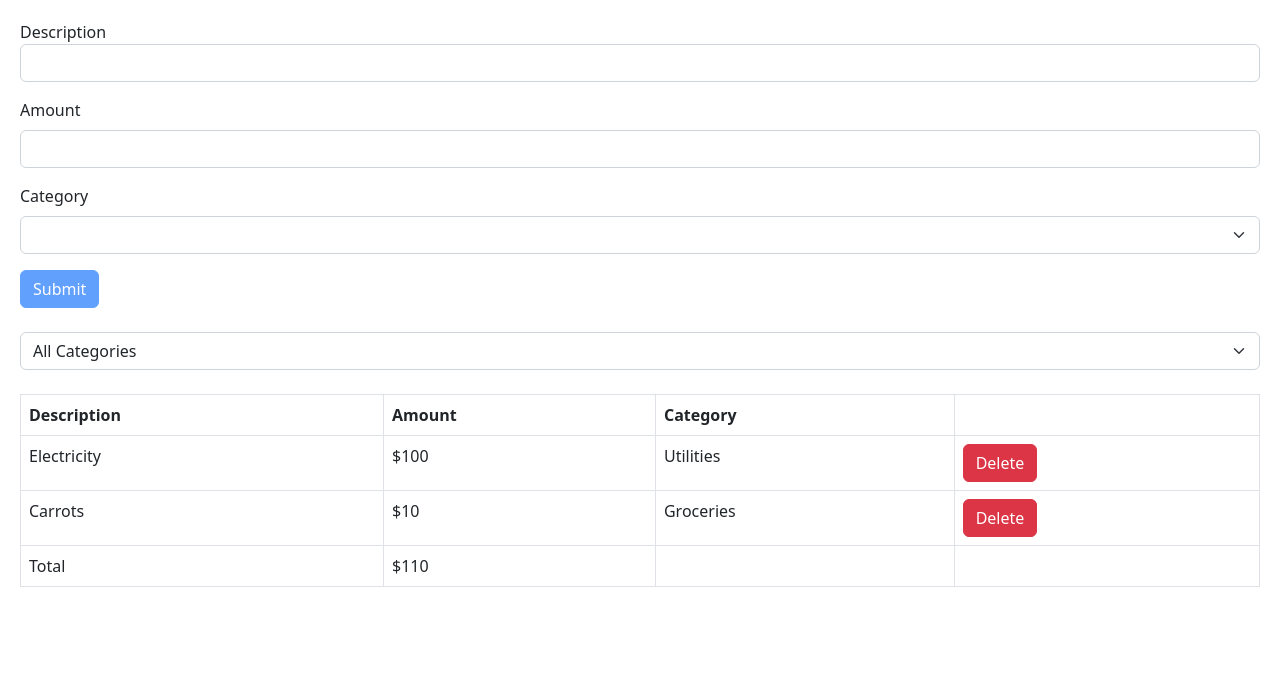
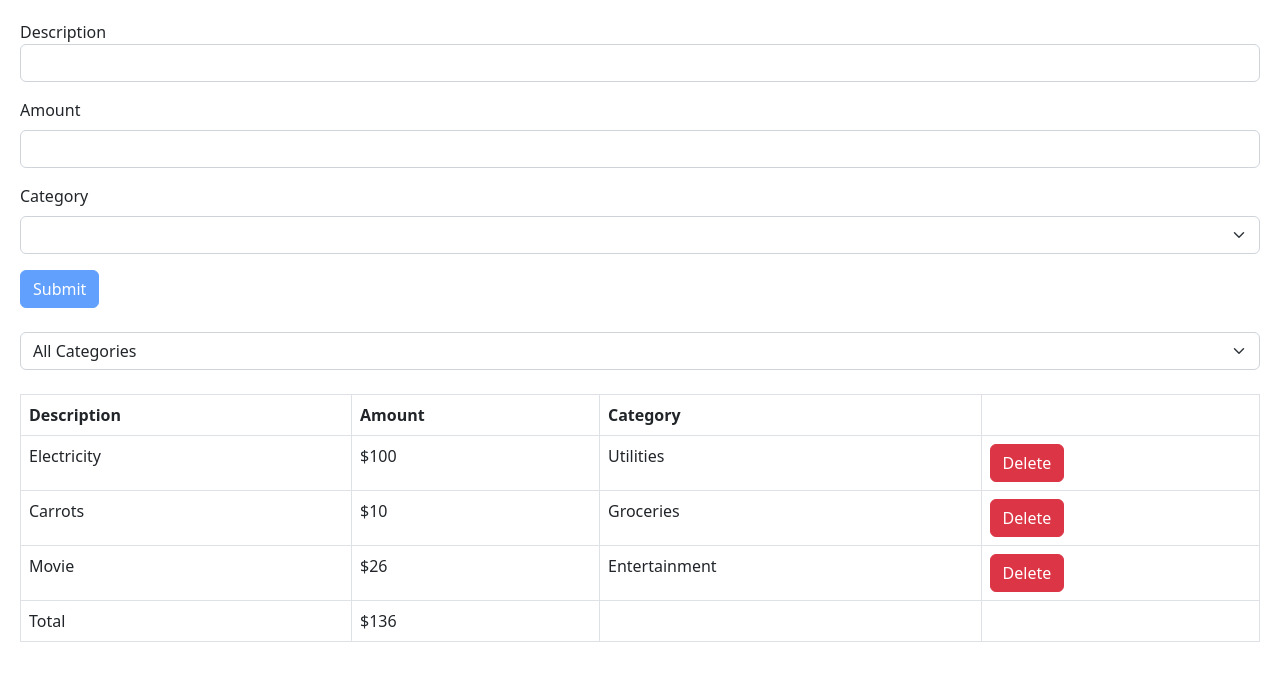
Before and after one commit to mayankgupta804/react-app, a React (Vite) app: page / in a window 1280 px wide. Shown: the top 680 px of the page. Built offline with nearby package versions, Linux system fonts and the light colour scheme.

Commit message:
Implement expense tracker E2E

```diff
--- a/package.json
+++ b/package.json
@@ -12,6 +12,7 @@
   "dependencies": {
     "@hookform/resolvers": "^2.9.11",
     "bootstrap": "^5.2.3",
+    "nanoid": "^5.0.9",
     "react": "^18.2.0",
     "react-dom": "^18.2.0",
     "react-hook-form": "7.43",
--- a/src/App.tsx
+++ b/src/App.tsx
@@ -3,45 +3,47 @@ import ExpenseFilter from "./components/expenseTracker/Filter";
 import ExpenseList from "./components/expenseTracker/List";
 import ExpenseForm from "./components/expenseTracker/Form";
 import { FieldValues } from "react-hook-form";
+import Item from "./types/Item";
 
 function App() {
   const originalItems = [
     { "description": "Electricity", "amount": 100, "category": "Utilities" },
-    { "description": "Carrots", "amount": 10, "category": "Groceries" }
+    { "description": "Carrots", "amount": 10, "category": "Groceries" },
+    { "description": "Movie", "amount": 26, "category": "Entertainment" }
   ];
 
-  const [items, setItems] = useState([...originalItems])
+  const categories = originalItems.map(item => item.category);
 
-  interface Item {
-    description: string;
-    amount: number;
-    category: string;
-  }
+  const [items, setItems] = useState([...originalItems]);
+  const [filteredItems, setFilteredItems] = useState([...originalItems])
 
   const handleSelect = (category: string) => {
     if (category === "All Categories") {
-      setItems(originalItems);
+      setFilteredItems(items);
       return;
     }
-    setItems(originalItems.filter(item => item.category === category));
+    setFilteredItems(items.filter(item => item.category === category));
   }
 
   const handleDelete = (description: string) => {
-    setItems(items.filter(item => item.description !== description))
+    const remainingItems = items.filter(item => item.description !== description);
+    setItems(remainingItems);
+    setFilteredItems(remainingItems);
   }
 
   const handleOnSubmit = (data: FieldValues) => {
     const newItems = [...items, data as Item];
     setItems(newItems);
+    setFilteredItems(newItems);
   }
 
   return (
     <>
-      <ExpenseForm onSubmit={handleOnSubmit} categories={items.map(item => item.category)} />
+      <ExpenseForm onSubmit={handleOnSubmit} categories={categories} />
       <br />
-      <ExpenseFilter onSelect={handleSelect} categories={items.map(item => item.category)} />
+      <ExpenseFilter onSelect={handleSelect} categories={categories} />
       <br />
-      <ExpenseList onDelete={handleDelete} items={items} />
+      <ExpenseList onDelete={handleDelete} items={filteredItems} />
     </>
   );
 }
--- a/src/components/expenseTracker/Form.tsx
+++ b/src/components/expenseTracker/Form.tsx
@@ -1,6 +1,7 @@
 import { FieldValues, useForm } from "react-hook-form";
 import { z } from "zod";
 import { zodResolver } from "@hookform/resolvers/zod";
+import { useEffect } from "react";
 
 const schema = z.object({
   description: z.string().min(3, "Description must contain at least 3 characters"),
@@ -21,8 +22,16 @@ const ExpenseForm = ({ onSubmit, categories }: Props) => {
   const {
     register,
     handleSubmit,
+    reset,
+    formState,
     formState: { errors, isValid },
   } = useForm<FormData>({ resolver: zodResolver(schema) });
+
+  useEffect(() => {
+    if (formState.isSubmitSuccessful) {
+      reset();
+    }
+  }, [formState, reset]);
 
   return (
     <form onSubmit={handleSubmit(onSubmit)}>
--- a/src/components/expenseTracker/list.tsx
+++ b/src/components/expenseTracker/list.tsx
@@ -1,10 +1,7 @@
+import Item from "../../types/Item";
 import Button from "../Button";
+import { nanoid } from 'nanoid';
 
-interface Item {
-  description: string;
-  amount: number;
-  category: string;
-}
 
 interface Props {
   items: Item[];
@@ -26,7 +23,7 @@ const ExpenseList = ({ items, onDelete }: Props) => {
       <tbody>
         {items.map(item => {
           return (
-            <tr key={item.description}>
+            <tr key={nanoid()}>
               <td>{item.description}</td>
               <td>${item.amount}</td>
               <td>{item.category}</td>
--- /dev/null
+++ b/src/types/Item.ts
@@ -0,0 +1,7 @@
+interface Item {
+    description: string;
+    amount: number;
+    category: string;
+}
+
+export default Item;
```
Also changed, not shown: 1 other file (tests, documents, lock files or other folders).
